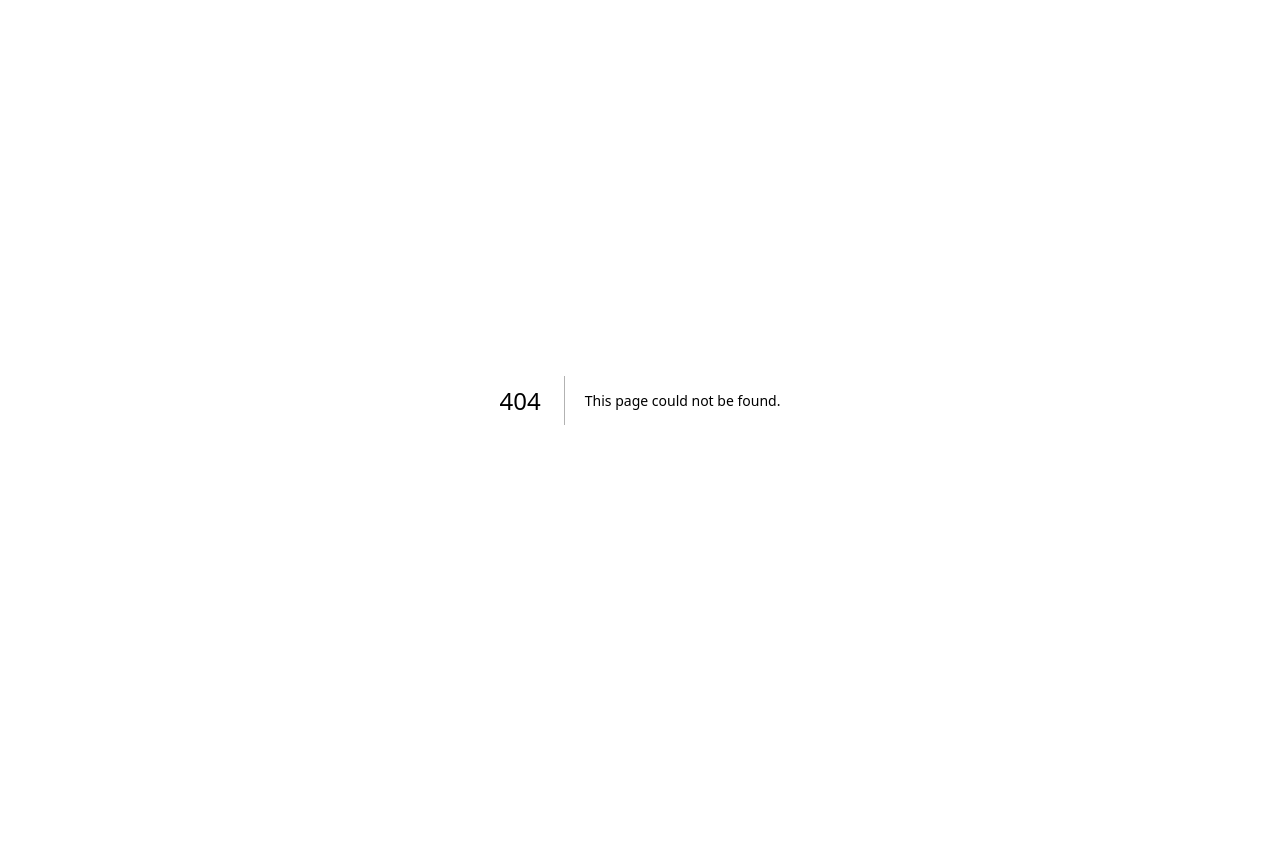
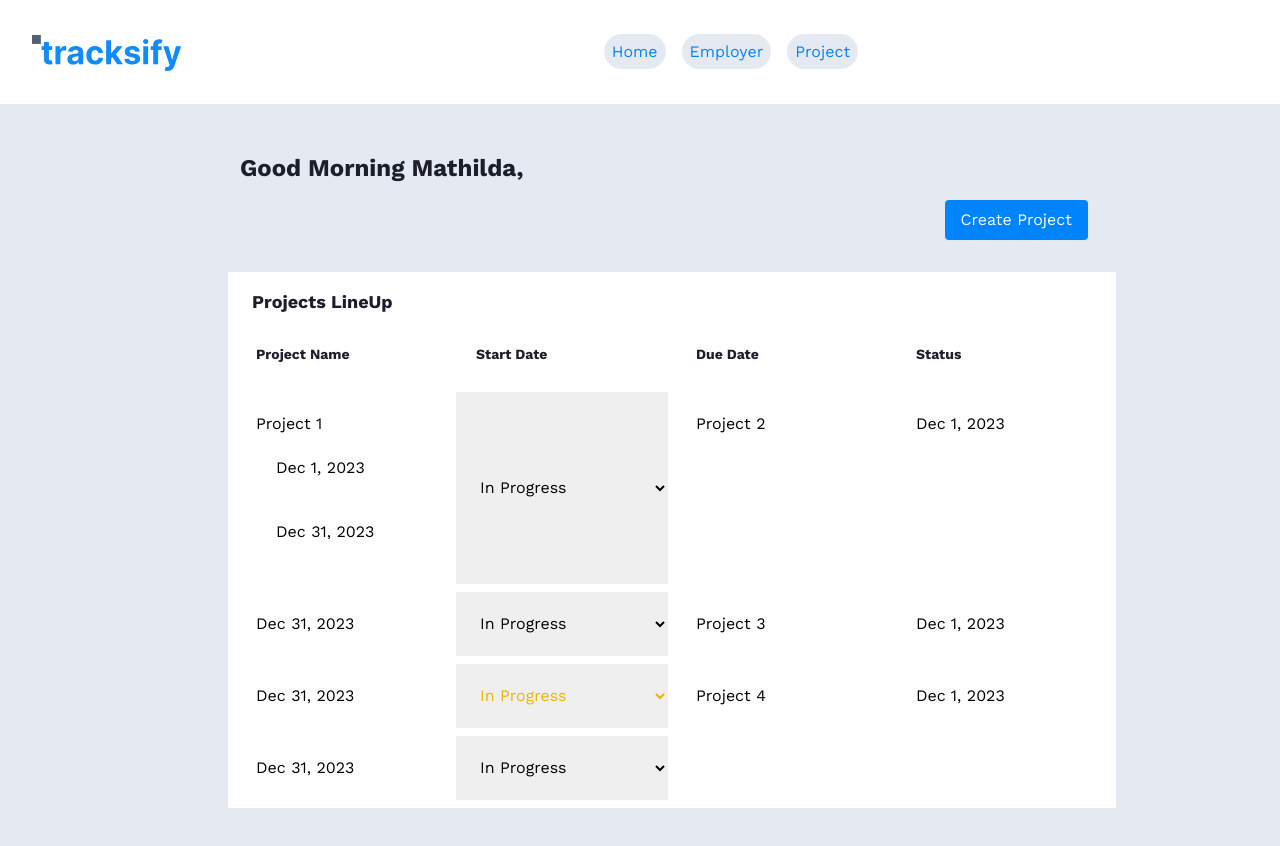
Before and after one commit to veffiong73/Tracksify, a Next.js app in the folder frontend/tracksify/: page /employer in a window 1280 px wide. Before the commit this address had no page. Shown: the top 846 px of the page. Before the commit the page ends 800 px from the top, so only its background shows below. Built offline with nearby package versions, Linux system fonts and the light colour scheme.

Commit message:
implementation of the navbar and employee dashboard

```diff
--- a/frontend/tracksify/app/(employee)/dashboard/page.tsx
+++ b/frontend/tracksify/app/(routes)/employee/page.tsx
@@ -8,33 +8,6 @@ const page = () => {
   return (
     <div className="">
       <main className="">
-        <div className="  flex  items-center p-4 bg-white">
-          <div className="p-4  ">
-            <Logo />
-          </div>
-
-          <div className="space-x-20 pl-80">
-            <a
-              href="./app/page.tsx"
-              className=" bg-color_hover rounded-full px-2 py-2 m-2 hover:text-text_secondary font-sm hover:text-black text-text_secondary"
-            >
-              Home
-            </a>
-            <a href="#" className="text-text_tertiary  font-sm">
-              Employee
-            </a>
-            <a href="#" className="text-text_tertiary font-sm">
-              Project
-            </a>
-            <a
-              href="#"
-              className=" border rounded-full  bg-text_secondary  text-white  font-sm px-3 py-2 hover:bg-color_hover hover:text-text_tertiary"
-            >
-              {" "}
-              FO
-            </a>
-          </div>
-        </div>
         <div className="bg-color_hover h-screen ">
           <div className="p-10 pl-20">
             <h1 className="text-2xl text-text_tertiary pt-8 pl-40 font-bold">
--- a/frontend/tracksify/app/(employer)/dashboard/page.tsx
+++ b/frontend/tracksify/app/(routes)/employer/page.tsx
@@ -8,33 +8,6 @@ const page = () => {
   return (
     <div className="">
       <main className="">
-        <div className="  flex  items-center p-4 bg-white">
-          <div className="p-4  ">
-            <Logo />
-          </div>
-
-          <div className="space-x-4 ">
-            <a
-              href="./app/page.tsx"
-              className=" bg-color_hover rounded-full px-2 py-2 m-2 hover:text-text_secondary font-sm hover:text-black text-text_secondary"
-            >
-              Home
-            </a>
-            <a href="#" className="text-text_tertiary  font-sm">
-              Employee
-            </a>
-            <a href="#" className="text-text_tertiary font-sm">
-              Project
-            </a>
-            <a
-              href="#"
-              className=" border rounded-full  bg-text_secondary  text-white  font-sm px-3 py-2 hover:bg-color_hover hover:text-text_tertiary"
-            >
-              {" "}
-              FO
-            </a>
-          </div>
-        </div>
         <div className="bg-color_hover h-screen ">
           <div className="p-4 pl-20">
             <h1 className="text-2xl text-text_tertiary pt-8 pl-40 font-bold">
@@ -65,16 +38,14 @@ const page = () => {
                 </h3>
 
                 {/* GRID 1 */}
-                <Link href="./projects">
-                  <a
-                    href="./projects"
-                    className=" hover:bg-color_hover p-5 cursor-pointer"
-                  >
-                    Project 1
-                  </a>
+                <Link
+                  href="./projects"
+                  className=" hover:bg-color_hover p-5 cursor-pointer"
+                >
+                  Project 1
+                  <p className=" hover:bg-color_hover p-5">Dec 1, 2023</p>
+                  <p className=" hover:bg-color_hover p-5">Dec 31, 2023</p>
                 </Link>
-                <p className=" hover:bg-color_hover p-5">Dec 1, 2023</p>
-                <p className=" hover:bg-color_hover p-5">Dec 31, 2023</p>
                 <select
                   className="p-5"
                   onChange={(e) => console.log(e.target.value)}
@@ -93,7 +64,7 @@ const page = () => {
                   </option>
                 </select>
                 {/*GRID 2*/}
-                <p className=" p-5">Project 1</p>
+                <p className=" p-5">Project 2</p>
                 <p className=" p-5">Dec 1, 2023</p>
                 <p className=" p-5">Dec 31, 2023</p>
                 <select
@@ -114,7 +85,7 @@ const page = () => {
                   </option>
                 </select>
                 {/*GRID 2*/}
-                <p className=" p-5">Project 1</p>
+                <p className=" p-5">Project 3</p>
                 <p className=" p-5">Dec 1, 2023</p>
                 <p className=" p-5">Dec 31, 2023</p>
                 <select
@@ -135,7 +106,7 @@ const page = () => {
                   </option>
                 </select>
                 {/*GRID 2*/}
-                <p className="p-5">Project 1</p>
+                <p className="p-5">Project 4</p>
                 <p className=" p-5">Dec 1, 2023</p>
                 <p className=" p-5">Dec 31, 2023</p>
                 <select
--- /dev/null
+++ b/frontend/tracksify/app/(routes)/layout.tsx
@@ -0,0 +1,13 @@
+import Navbar from "@/components/navbar";
+import React from "react";
+
+const DashboardLayout = ({ children }: { children: React.ReactNode }) => {
+  return (
+    <main>
+      <Navbar />
+      {children}
+    </main>
+  );
+};
+
+export default DashboardLayout;
--- a/frontend/tracksify/app/layout.tsx
+++ b/frontend/tracksify/app/layout.tsx
@@ -1,34 +1,37 @@
-import type { Metadata } from 'next'
-import { Work_Sans } from 'next/font/google'
-import localFont from 'next/font/local'
+import type { Metadata } from "next";
+import { Work_Sans } from "next/font/google";
+import localFont from "next/font/local";
 
-import './globals.css'
+import "./globals.css";
 
-const work_sans = Work_Sans({ subsets: ['latin'] })
+const work_sans = Work_Sans({ subsets: ["latin"] });
 
 const product_sans = localFont({
-  src: [{
-    path :"../public/fonts/product_sans_font/ProductSans-Bold.ttf",
-  weight: '700',
-  style: 'bold'
-  }],
+  src: [
+    {
+      path: "../public/fonts/product_sans_font/ProductSans-Bold.ttf",
+      weight: "700",
+      style: "bold",
+    },
+  ],
 
   variable: "--font-product-sans",
 });
 
 export const metadata: Metadata = {
-  title: 'Tracksify',
-  description: 'Tracksify is a productivity app that helps you keep track of your daily tasks and goals.',
-}
+  title: "Tracksify",
+  description:
+    "Tracksify is a productivity app that helps you keep track of your daily tasks and goals.",
+};
 
 export default function RootLayout({
   children,
 }: {
-  children: React.ReactNode
+  children: React.ReactNode;
 }) {
   return (
     <html lang="en" className={`${product_sans.variable}`}>
       <body className={work_sans.className}>{children}</body>
     </html>
-  )
+  );
 }
--- /dev/null
+++ b/frontend/tracksify/components/navbar.tsx
@@ -0,0 +1,84 @@
+import Link from "next/link";
+import Logo from "./logo";
+
+const NavLinks = {
+  employer: [
+    {
+      name: "Home",
+      link: "/employer",
+    },
+    {
+      name: "Employer",
+      link: "/employer",
+    },
+    {
+      name: "Project",
+      link: "/employer/project",
+    },
+  ],
+  employee: [
+    {
+      name: "Home",
+      link: "/employee",
+    },
+    {
+      name: "Project",
+      link: "/employee/project",
+    },
+  ],
+};
+
+let userRole = "employer";
+
+const navLinks =
+  userRole === "employer" ? NavLinks.employer : NavLinks.employee;
+const Navbar = () => {
+  return (
+    // <div className="  flex  items-center p-4 bg-white">
+    //   <div className="p-4  ">
+    //     <Logo />
+    //   </div>
+
+    //   <div className="space-x-4 ">
+    //     <a
+    //       href="#"
+    //       className=" bg-color_hover rounded-full px-2 py-2 m-2 hover:text-text_secondary font-sm hover:text-black text-text_secondary"
+    //     >
+    //       Home
+    //     </a>
+    //     <a href="#" className="text-text_tertiary  font-sm">
+    //       Employee
+    //     </a>
+    //     <a href="#" className="text-text_tertiary font-sm">
+    //       Project
+    //     </a>
+    //     <a
+    //       href="#"
+    //       className=" border rounded-full  bg-text_secondary  text-white  font-sm px-3 py-2 hover:bg-color_hover hover:text-text_tertiary"
+    //     >
+    //       {" "}
+    //       FO
+    //     </a>
+    //   </div>
+    // </div>
+    <div className="flex items-center justify-between p-4 bg-white">
+      <div className="p-4  ">
+        <Logo />
+      </div>
+      <div>
+        {navLinks.map((link) => (
+          <Link
+            href={link.link}
+            key={link.name}
+            className=" bg-color_hover rounded-full px-2 py-2 m-2 hover:text-text_secondary font-sm hover:text-black text-text_secondary"
+          >
+            {link.name}
+          </Link>
+        ))}
+      </div>
+      <div>{userRole === "employee" && <div>Hello</div>}</div>
+    </div>
+  );
+};
+
+export default Navbar;
```
Also changed, not shown: frontend/tracksify/app/(routes)/employer/projects.tsx (renamed from frontend/tracksify/app/(employer)/dashboard/projects.tsx).
